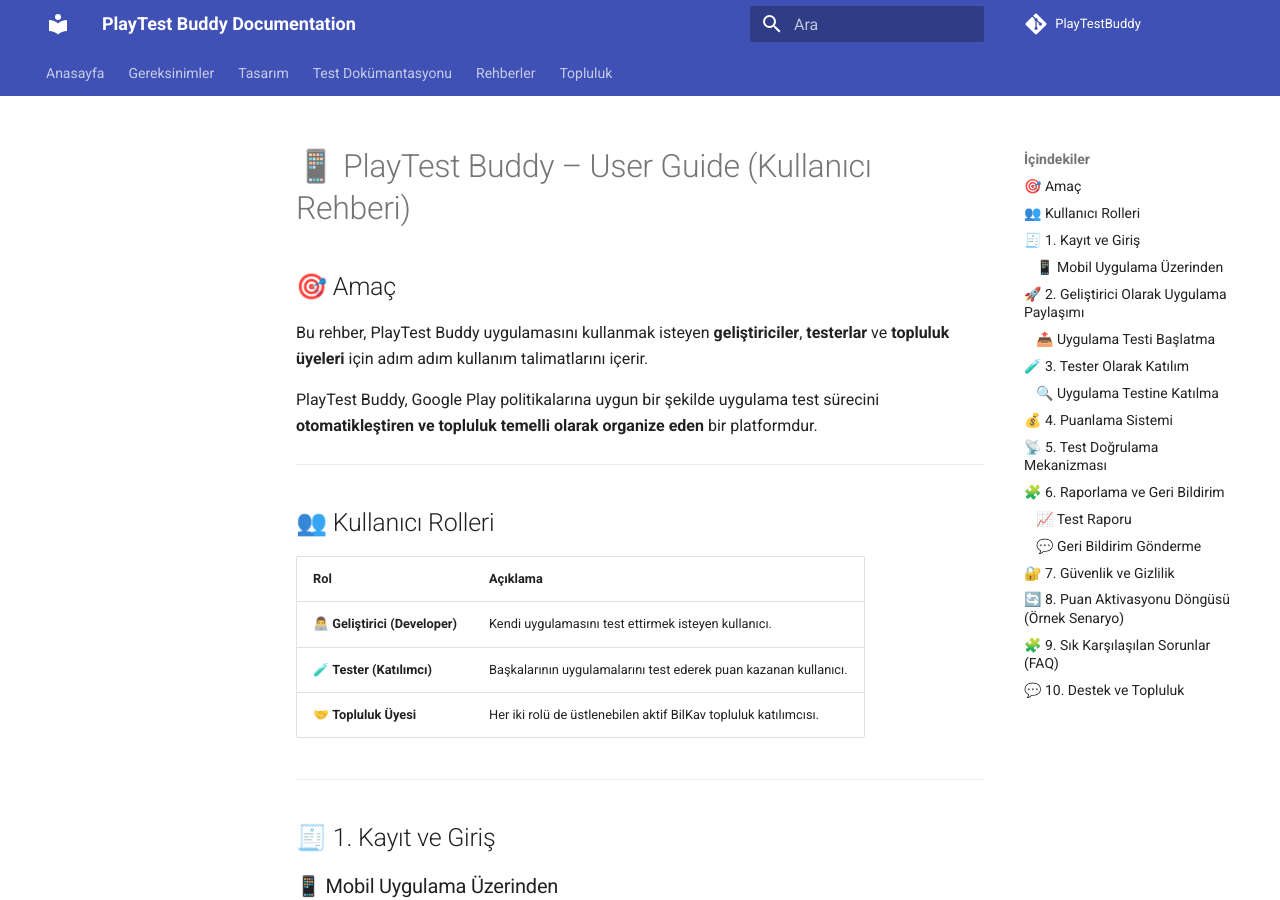
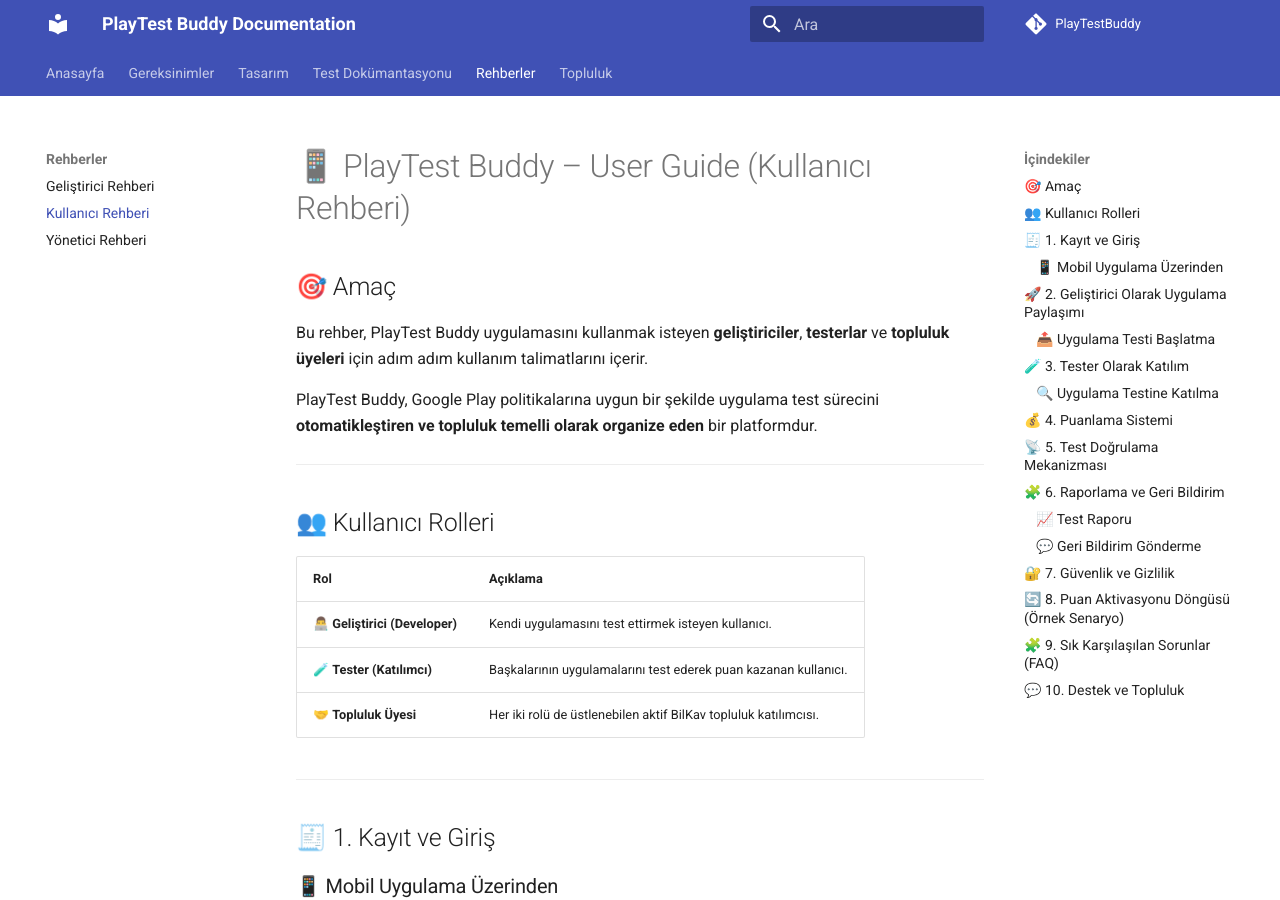
Before and after one commit to ismailaricioglu/PlayTest-Buddy, an MkDocs documentation site: the page built from docs/guides/User_Guide_PlayTestBuddy.md, in a window 1280 px wide and 900 px high. Built offline with MkDocs 1.6.1 and Material for MkDocs 9.7.7, drawn with Linux system fonts in a browser that asks for light colours; comment, search, counter and statistics services are not loaded; some of the changed lines change nothing that is shown.

Commit message:
Update mkdocs.yml

```diff
--- a/mkdocs.yml
+++ b/mkdocs.yml
@@ -16,24 +16,24 @@
 nav:
   - Anasayfa: index.md
   - Gereksinimler:
-      - İş Gereksinimi: docs/System_Requirements.md
-      - Sistem Gereksinimi: docs/System_Requirements.md
+      - İş Gereksinimi: System_Requirements.md
+      - Sistem Gereksinimi: System_Requirements.md
   - Tasarım:
-      - Fonksiyonel Tasarım: docs/Functional_Design.md
-      - Alt Sistem Tasarımı: docs/SubSystem_Design.md
-      - Detay Tasarım: docs/Detailed_Design.md
+      - Fonksiyonel Tasarım: Functional_Design.md
+      - Alt Sistem Tasarımı: SubSystem_Design.md
+      - Detay Tasarım: Detailed_Design.md
   - Test Dokümantasyonu:
-      - Test Tasarımı ve RTM: docs/Test_Design_RTM.md
-      - Kabul Test Planı: docs/Acceptance_Test_Plan.md
-      - Kabul Test Raporu: docs/Acceptance_Test_Report.md
+      - Test Tasarımı ve RTM: Test_Design_RTM.md
+      - Kabul Test Planı: Acceptance_Test_Plan.md
+      - Kabul Test Raporu: Acceptance_Test_Report.md
   - Rehberler:
-      - Geliştirici Rehberi: docs/guides/Developer_Guide_PlayTestBuddy.md
-      - Kullanıcı Rehberi: docs/guides/User_Guide_PlayTestBuddy.md
-      - Yönetici Rehberi: docs/guides/Admin_Guide_PlayTestBuddy.md
+      - Geliştirici Rehberi: guides/Developer_Guide_PlayTestBuddy.md
+      - Kullanıcı Rehberi: guides/User_Guide_PlayTestBuddy.md
+      - Yönetici Rehberi: guides/Admin_Guide_PlayTestBuddy.md
   - Topluluk:
-      - Katkı Rehberi: CONTRIBUTING.md
-      - Topluluk Rehberi: docs/guides/Community_Guide_PlayTestBuddy.md
-      - Lisans: LICENSE
+      - Katkı Rehberi: ../CONTRIBUTING.md
+      - Topluluk Rehberi: guides/Community_Guide_PlayTestBuddy.md
+      - Lisans: ../LICENSE
 
 markdown_extensions:
   - toc:
```
